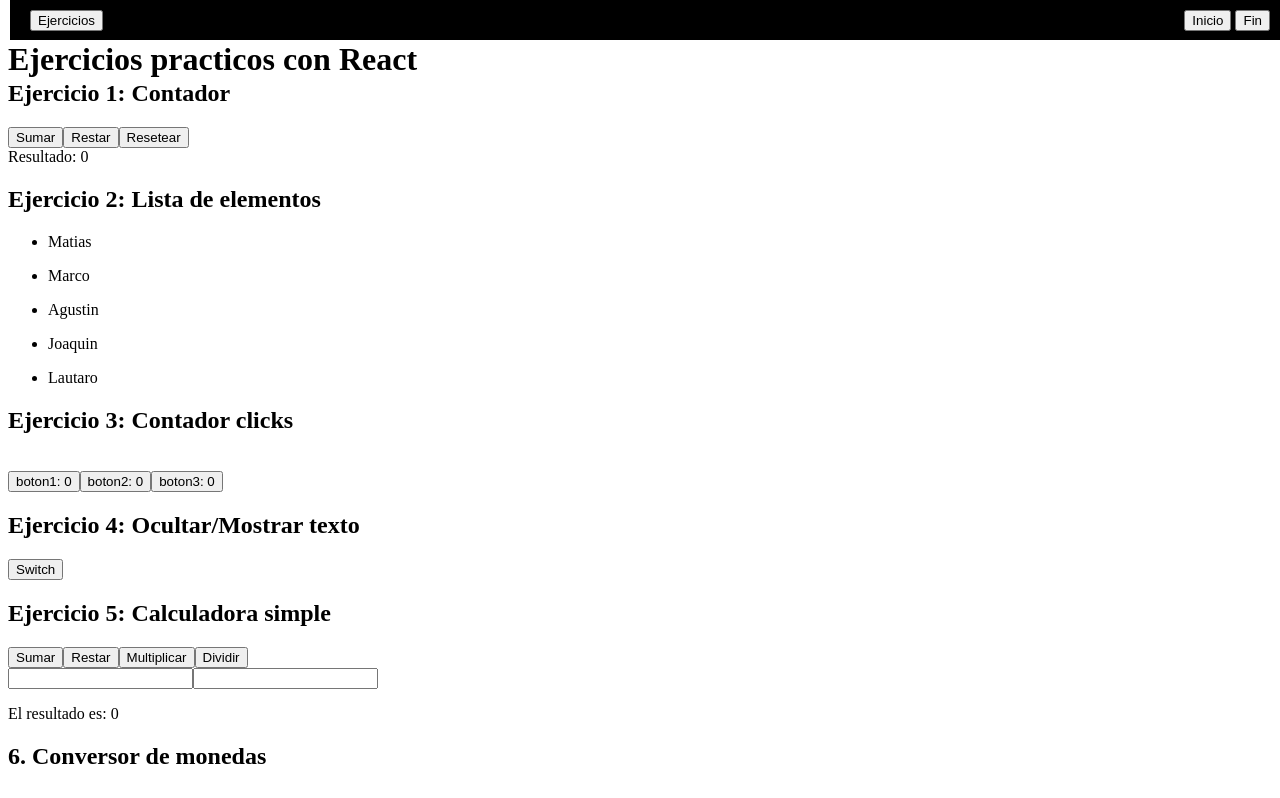
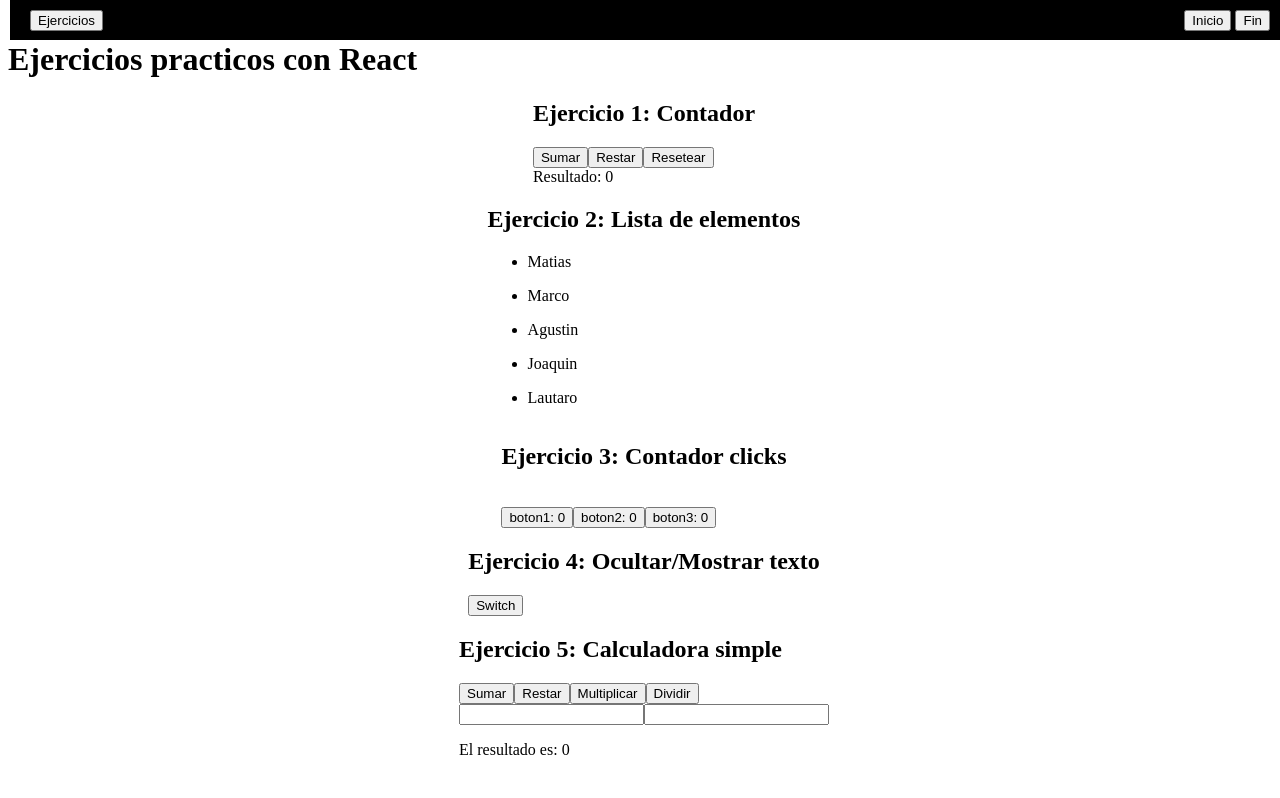
Before and after one commit to matiasmoscone1/practica-ejercicios-logica-programacion-react, a React (Vite) app: page / in a window 1280 px wide. Shown: the top 798 px of the page. Built offline with nearby package versions, Linux system fonts and the light colour scheme.

Commit message:
Agregando css

```diff
--- a/src/index.css
+++ b/src/index.css
@@ -4,14 +4,20 @@
 
 .title-container{
     top: 20px;
-    position: relative;
+    position: absolute;
 }
 
 
 /* --------------------------------- COMPONENTES --------------------------------- */
 
 .componentes-container{
-
+    top: 80px;
+    display: flex;
+    flex-direction: column;
+    align-items: center;
+    justify-content: center;
+    align-content: space-around;
+    position: absolute;
 }
 
 
```
